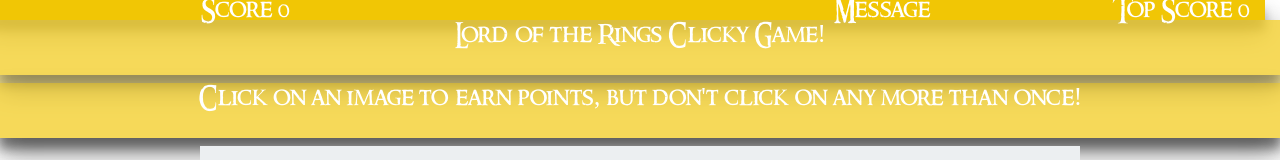
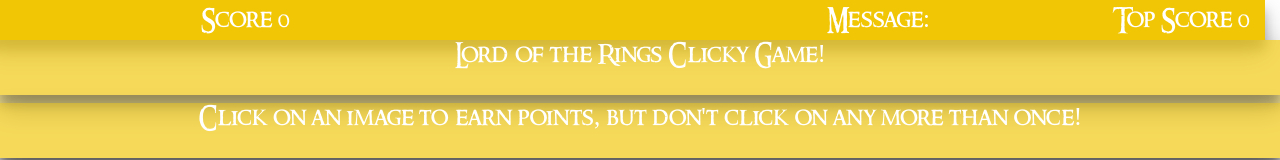
Before and after one commit to DaniBlaney/LotRclickygame, a React (Create React App) app: page / in a window 1280 px wide. Shown: the top 160 px of the page. Built offline with nearby package versions, Linux system fonts and the light colour scheme; a web font is replaced by a local one.

Commit message:
fixed line height

```diff
--- a/src/components/nav.js
+++ b/src/components/nav.js
@@ -8,7 +8,7 @@ const NavBar = props => {
       Score {props.score}  Message {props.message} Top Score {props.topScore}
       </div> */}
       <div className="score col-md-3">Score {props.score}</div>
-      <div className="score col-md-6">Message {props.message}</div>
+      <div className="score col-md-6">Message: {props.message}</div>
       <div className="score col-md-3">Top Score {props.topScore}</div>
     </div>
   );
--- a/src/components/style.css
+++ b/src/components/style.css
@@ -18,11 +18,10 @@
 }
 .score {
   text-align: right;
-  line-height: 20px;
+  line-height: 40px;
   background: #f1c605;
   color: #fff;
   font-size: 25px;
-  font-family: 'Ringbearer';
 
 }
 .instructions{
```
